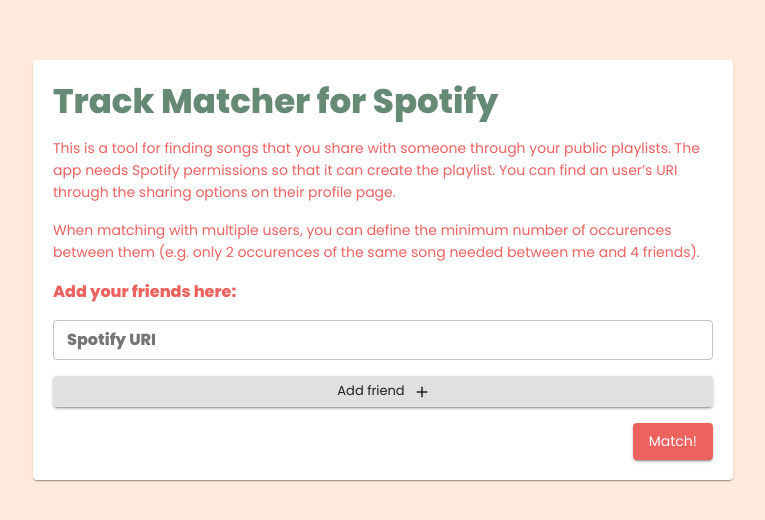
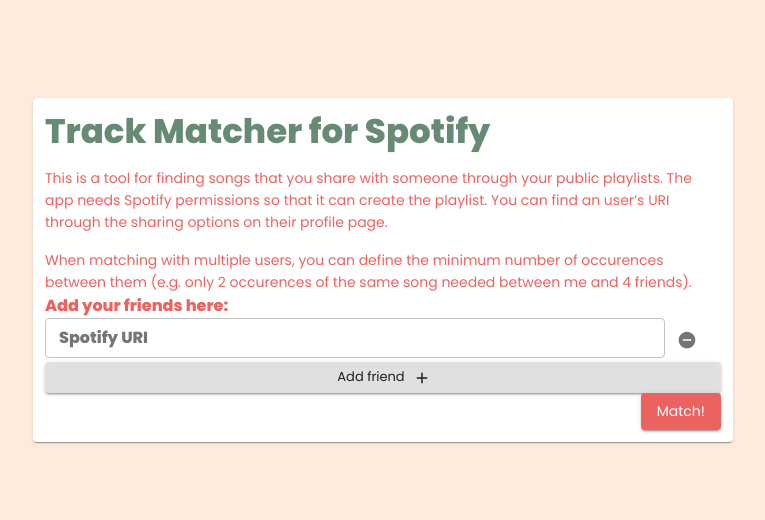
Before and after one commit to livanynunes/Track-Matcher-for-Spotify, a React (Create React App) app in the folder client/: page / in a window 1280 px wide. Shown: the part 130-650 px from the top of the page, without its empty margins (257-1022 px from the left). Built offline with nearby package versions, Linux system fonts and the light colour scheme.

Commit message:
Add more friends button  with remove option

```diff
--- a/client/src/pages/Home/Home.tsx
+++ b/client/src/pages/Home/Home.tsx
@@ -6,19 +6,45 @@
   TextField,
   Button,
   Box,
+  IconButton,
 } from "@material-ui/core";
-import { Add } from "@material-ui/icons";
+import { Add, RemoveCircle } from "@material-ui/icons";
 const Home = () => {
   const [isLoggedIn, setIsLoggedIn] = useState(true);
-  const [addMore, setAddMore] = useState(false);
+  const [inputFields, setInputFields] = useState([{ value: "" }]);
 
-  const handleAddFriends = () => {
-    console.log(addMore);
-    if (!addMore) {
-      setAddMore(true);
-    } else {
-      setAddMore(false);
+  const handleAddFields = () => {
+    const values = [...inputFields];
+
+    values.push({ value: "" });
+
+    setInputFields(values);
+  };
+
+  const handleRemoveField = (index: any) => {
+    const values = [...inputFields];
+
+    values.splice(index, 1);
+
+    setInputFields(values);
+  };
+
+  const handleInputChange = (
+    index: any,
+    event: React.ChangeEvent<HTMLInputElement | HTMLTextAreaElement>
+  ) => {
+    const values = [...inputFields];
+
+    if (event.target.name === "friendUri") {
+      values[index].value = event.target.value;
     }
+
+    setInputFields(values);
+  };
+
+  const handleSubmit = (e: any) => {
+    e.preventDefault();
+    console.log("inputField", inputFields);
   };
   return (
     <Box
@@ -30,11 +56,16 @@
     >
       <Paper style={{ padding: 20, maxWidth: 700 }}>
         <Grid container spacing={2}>
+          <form onSubmit={handleSubmit}>
             <Grid item xs={12}>
               <Typography variant="h4" color="primary" paragraph={true}>
                 Track Matcher for Spotify
               </Typography>
-            <Typography variant="subtitle2" color="secondary" paragraph={true}>
+              <Typography
+                variant="subtitle2"
+                color="secondary"
+                paragraph={true}
+              >
                 This is a tool for finding songs that you share with someone
                 through your public playlists. The app needs Spotify permissions
                 so that it can create the playlist. You can find an user’s URI
@@ -54,30 +85,32 @@
                   </Typography>
                 </Grid>
 
-              <Grid item xs={12}>
+                {inputFields.map((inputFields, index) => (
+                  <Fragment key={`${inputFields}~${index}`}>
+                    <Grid container>
+                      <Grid item xs={11}>
                         <TextField
                           fullWidth
-                  id="friend1"
+                          id="friendUri"
+                          name="friendUri"
+                          value={inputFields.value}
                           label="Spotify URI"
                           placeholder="e.g. spotify:user:0394820913"
                           variant="outlined"
                           color="primary"
                           size="small"
+                          onChange={(event) => handleInputChange(index, event)}
                         />
                       </Grid>
-              {addMore && (
-                <Grid item xs={12}>
-                  <TextField
-                    fullWidth
-                    id="friend1"
-                    label="Spotify URI"
-                    placeholder="e.g. spotify:user:0394820913"
-                    variant="outlined"
-                    color="primary"
-                    size="small"
-                  />
+                      <Grid item xs={1}>
+                        <IconButton onClick={() => handleRemoveField(index)}>
+                          <RemoveCircle fontSize="small" />
+                        </IconButton>
                       </Grid>
-              )}
+                    </Grid>
+                  </Fragment>
+                ))}
+
                 <Grid item xs={12}>
                   <Button
                     variant="contained"
@@ -85,14 +118,21 @@
                     color="inherit"
                     size="small"
                     endIcon={<Add />}
-                  onClick={handleAddFriends}
+                    onClick={() => {
+                      handleAddFields();
+                    }}
                   >
                     Add friend
                   </Button>
                 </Grid>
                 <Grid item xs={12}>
                   <Box display="flex" justifyContent="flex-end">
-                  <Button variant="contained" color="secondary">
+                    <Button
+                      variant="contained"
+                      color="secondary"
+                      type="submit"
+                      onSubmit={handleSubmit}
+                    >
                       Match!
                     </Button>
                   </Box>
@@ -107,6 +147,7 @@
                 </Box>
               </Grid>
             )}
+          </form>
         </Grid>
       </Paper>
     </Box>
```
Also changed, not shown: client/src/pages/Home/styles.js (added, +9 -0 lines). Lines whose indentation alone changed are shown as unchanged.
